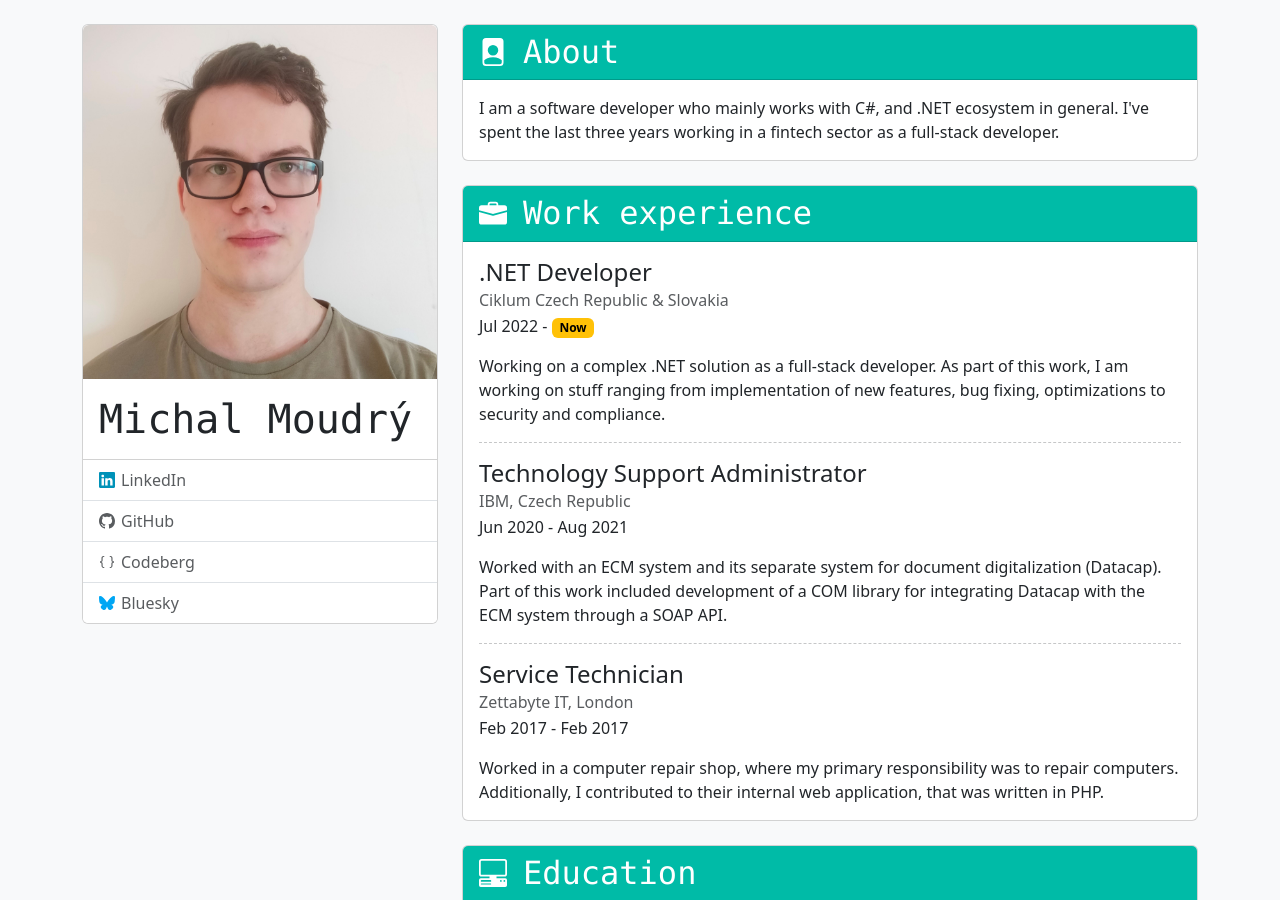
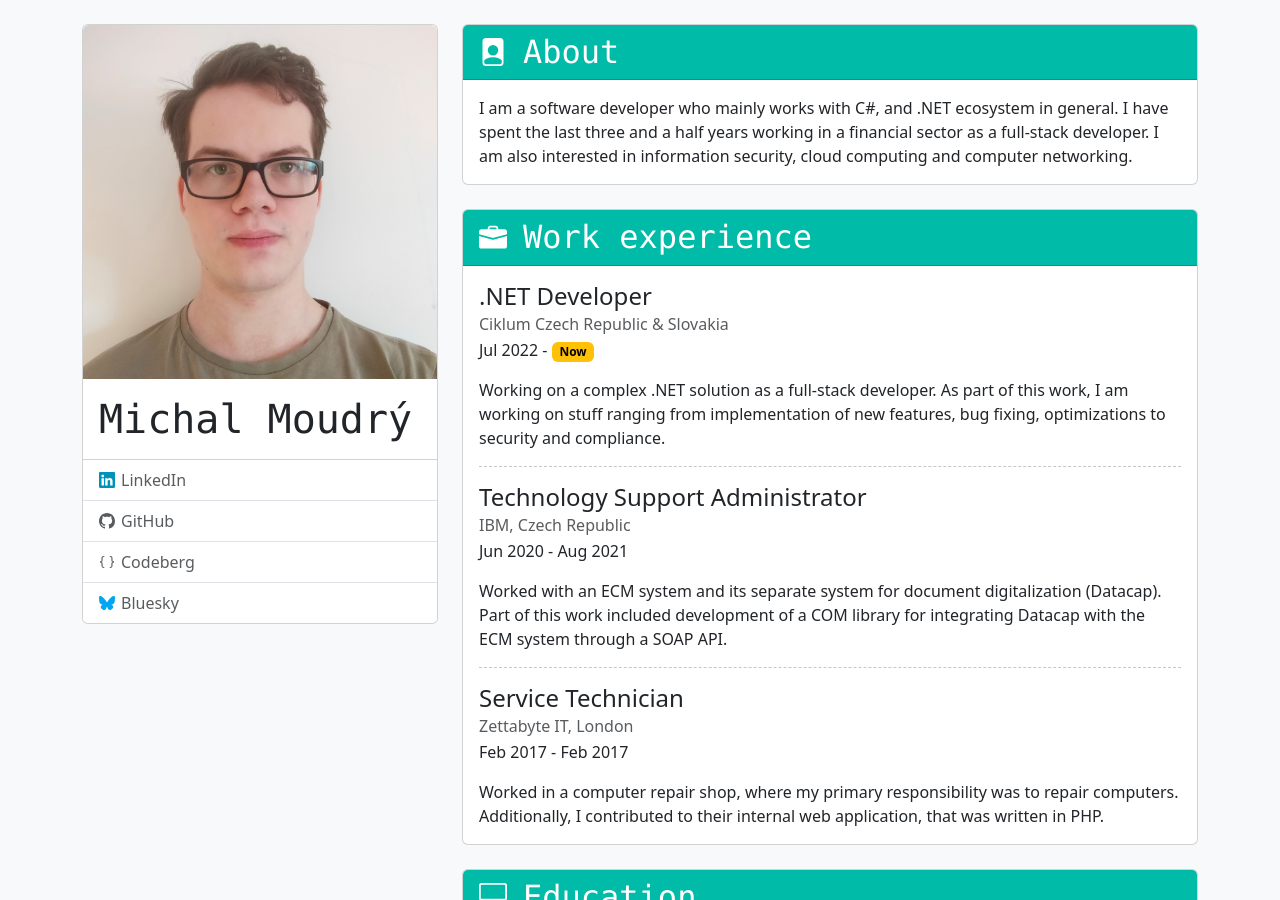
Before and after one commit to MichalMoudry/michalmoudry.github.io, a Jekyll site: the page built from index.html, in a window 1280 px wide and 900 px high. Built offline with Jekyll 4.4.1, drawn with Linux system fonts in a browser that asks for light colours.

Commit message:
Updated About section

```diff
--- a/index.html
+++ b/index.html
@@ -17,8 +17,9 @@ layout: default
     <div class="card-body">
         <p class="card-text">
             I am a software developer who mainly works with C#, and .NET ecosystem
-            in general. I've spent the last three years working in a fintech sector
-            as a full-stack developer.
+            in general. I have spent the last three and a half years working in a
+            financial sector as a full-stack developer. I am also interested in
+            information security, cloud computing and computer networking.
         </p>
     </div>
 </div>
```
